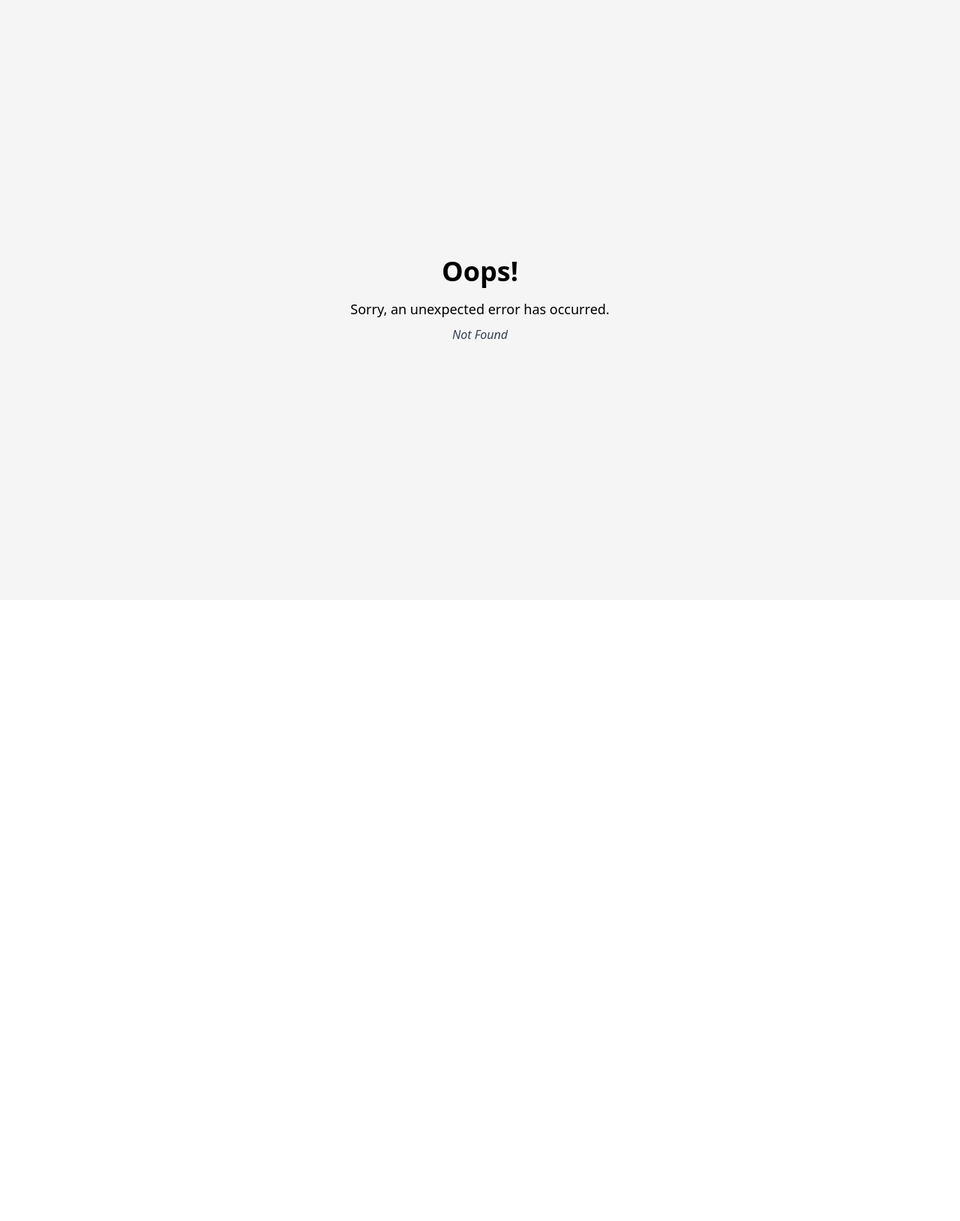
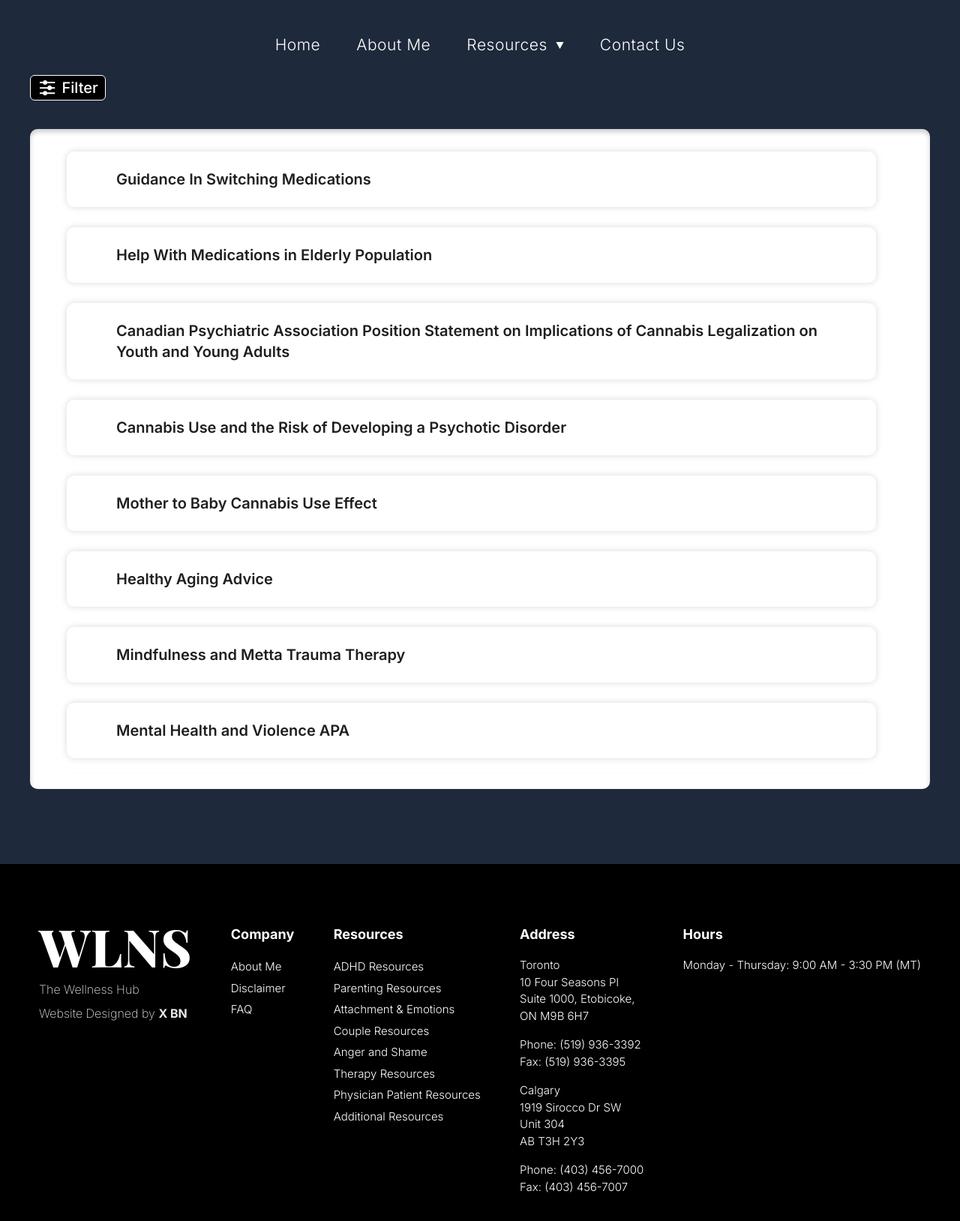
Before and after one commit to topcowmoo/areca-vestiaria, a React (Vite) app: page /additional-resources in a window 1280 px wide. Before the commit this address had no page. Shown: the top 1628 px of the page at 75% size. Before the commit the page ends 800 px from the top, so only its background shows below. Built offline with nearby package versions, Linux system fonts and the light colour scheme; a web font is replaced by a local one.

Commit message:
changed name of General Resources to Additional Resources

```diff
--- a/src/components/GeneralResourceFilterBox.jsx
+++ b/src/components/AdditionalResourceFilterBox.jsx
@@ -9,7 +9,7 @@ const subcategoryLabels = {
   "Borderline Personality Disorder": "Borderline Personality Disorder",
 };
 
-const GeneralResourceFilterBox = ({
+const AdditionalResourceFilterBox = ({
   currentPage,
   setFilteredData,
   setIsFilterBoxOpen,
@@ -157,11 +157,11 @@ const GeneralResourceFilterBox = ({
   );
 };
 
-GeneralResourceFilterBox.propTypes = {
+AdditionalResourceFilterBox.propTypes = {
   currentPage: PropTypes.string.isRequired,
   setFilteredData: PropTypes.func.isRequired,
   setIsFilterBoxOpen: PropTypes.func.isRequired,
   isFilterBoxOpen: PropTypes.bool.isRequired,
 };
 
-export default GeneralResourceFilterBox;
+export default AdditionalResourceFilterBox;
--- a/src/components/FilterBox.jsx
+++ b/src/components/FilterBox.jsx
@@ -18,7 +18,7 @@ const FilterBox = () => {
     couplesChecked: false,
     therapyChecked: false,
     physicianPatientChecked: false,
-    generalChecked: false,
+    additionalChecked: false,
   });
 
   // Function to handle checkbox changes
@@ -40,7 +40,8 @@ const FilterBox = () => {
     if (filters.videoChecked) kinds.push("Video"); // Add "Video" to kinds if videoChecked is true
     if (filters.bookChecked) kinds.push("Book"); // Add "Book" to kinds if bookChecked is true
 
-    if (kinds.length > 0) { // If there are any kinds selected
+    if (kinds.length > 0) {
+      // If there are any kinds selected
       filteredData = filteredData.filter((item) => kinds.includes(item.kind)); // Filter the data by kinds
     }
 
@@ -49,14 +50,19 @@ const FilterBox = () => {
     if (filters.adhdChecked) categories.push("ADHD"); // Add "ADHD" to categories if adhdChecked is true
     if (filters.angerAndShameChecked) categories.push("Anger & Shame"); // Add "Anger & Shame" to categories if angerAndShameChecked is true
     if (filters.parentingChecked) categories.push("Parenting Resources"); // Add "Parenting Resources" to categories if parentingChecked is true
-    if (filters.attachmentAndEmotionsChecked) categories.push("Attachment & Emotions"); // Add "Attachment & Emotions" to categories if attachmentAndEmotionsChecked is true
+    if (filters.attachmentAndEmotionsChecked)
+      categories.push("Attachment & Emotions"); // Add "Attachment & Emotions" to categories if attachmentAndEmotionsChecked is true
     if (filters.couplesChecked) categories.push("Couples Resources"); // Add "Couples Resources" to categories if couplesChecked is true
     if (filters.therapyChecked) categories.push("Therapy"); // Add "Therapy" to categories if therapyChecked is true
-    if (filters.physicianPatientChecked) categories.push("Physician Patient Resources"); // Add "Physician Patient Resources" to categories if physicianPatientChecked is true
-    if (filters.generalChecked) categories.push("General Resources"); // Add "General Resources" to categories if generalChecked is true
+    if (filters.physicianPatientChecked)
+      categories.push("Physician Patient Resources"); // Add "Physician Patient Resources" to categories if physicianPatientChecked is true
+    if (filters.additionalChecked) categories.push("General Resources"); // Add "General Resources" to categories if generalChecked is true
 
-    if (categories.length > 0) { // If there are any categories selected
-      filteredData = filteredData.filter((item) => categories.includes(item.category)); // Filter the data by categories
+    if (categories.length > 0) {
+      // If there are any categories selected
+      filteredData = filteredData.filter((item) =>
+        categories.includes(item.category)
+      ); // Filter the data by categories
     }
 
     console.log(filteredData); // Log the filtered data for now
@@ -91,7 +97,8 @@ const FilterBox = () => {
             </div>
             <div className="w-[101.14px] h-[33.95px] left-[-19px] top-[-4px] absolute rounded-md" />
           </div>
-        ) : ( // If filter box is not visible
+        ) : (
+          // If filter box is not visible
           <>
             <RiEqualizerFill
               className="w-[24.29px] h-[24.29px]"
@@ -274,19 +281,19 @@ const FilterBox = () => {
                   Physician Patient Resources
                 </div>
               </div>
-              {/* General Resources checkbox */}
+              {/ Additional Resources checkbox */}
               <div className="justify-start items-center gap-8 inline-flex">
                 <div className="justify-start items-start gap-2.5 flex">
                   <input
                     type="checkbox"
-                    name="generalChecked"
-                    checked={filters.generalChecked} // Bind to generalChecked state
+                    name="additionalChecked"
+                    checked={filters.additionalChecked} // Bind to generalChecked state
                     onChange={handleCheckboxChange} // Handle change event
                     className="custom-checkbox"
                   />
                 </div>
                 <div className="text-white text-base font-medium font-['Urbanist'] leading-normal tracking-tight">
-                  General Resources
+                  Additional Resources
                 </div>
               </div>
             </div>
--- a/src/components/Footer.jsx
+++ b/src/components/Footer.jsx
@@ -70,8 +70,8 @@ const Footer = () => {
               </Link>
             </li>
             <li className="mb-1">
-              <Link to="/general-resources" className="text-white text-[15px] font-light font-['Inter'] hover:text-gray-400">
-                General Resources
+              <Link to="/additional-resources" className="text-white text-[15px] font-light font-['Inter'] hover:text-gray-400">
+                Additional Resources
               </Link>
             </li>
           </ul>
--- a/src/components/Navbar.jsx
+++ b/src/components/Navbar.jsx
@@ -137,7 +137,7 @@ function Navbar() {
                 label: "Physician Patient Resources",
                 className: "tracking-tight",
               },
-              { to: "/general-resources", label: "General Resources" },
+              { to: "/additional-resources", label: "Additional Resources" },
             ].map((item) => (
               <HashLink
                 key={item.to}
--- a/src/main.jsx
+++ b/src/main.jsx
@@ -15,7 +15,7 @@ import FAQ from './pages/FAQ.jsx';
 import Error from './pages/Error.jsx';
 import Therapy from './pages/Therapy.jsx';
 import PhysicianResources from './pages/PhysicianPatient.jsx'
-import GeneralResources from './pages/GeneralResources.jsx';
+import AdditionalResources from './pages/AdditionalResources.jsx';
 
 
 const router = createBrowserRouter([
@@ -65,8 +65,8 @@ const router = createBrowserRouter([
         element: <PhysicianResources />,
       },
       {
-        path: 'general-resources',
-        element: <GeneralResources />,
+        path: 'additional-resources',
+        element: <AdditionalResources />,
       },
     ],
   },
--- a/src/pages/GeneralResources.jsx
+++ b/src/pages/AdditionalResources.jsx
@@ -1,8 +1,8 @@
 import { useState } from "react";
-import GeneralResourceFilterBox from "../components/GeneralResourceFilterBox";
+import AdditionalResourceFilterBox from "../components/AdditionalResourceFilterBox";
 import Directory from "../components/Directory";
 
-function GeneralResources() {
+function AdditionalResources() {
   const [filteredData, setFilteredData] = useState([]);
   const [isFilterBoxOpen, setIsFilterBoxOpen] = useState(false);
   const [isInitial, setIsInitial] = useState(true); // Initial state to control first interaction
@@ -21,7 +21,7 @@ function GeneralResources() {
     <div className="flex flex-col items-center justify-start min-h-screen bg-slate-800 pb-[100px] pt-[100px]">
       <div className="relative w-[1200px]">
         <div className="relative z-20">
-          <GeneralResourceFilterBox
+          <AdditionalResourceFilterBox
             currentPage={category}
             setFilteredData={setFilteredData}
             setIsFilterBoxOpen={handleFilterBoxToggle} // Use the toggle handler
@@ -50,4 +50,4 @@ function GeneralResources() {
   );
 }
 
-export default GeneralResources;
+export default AdditionalResources;
```
